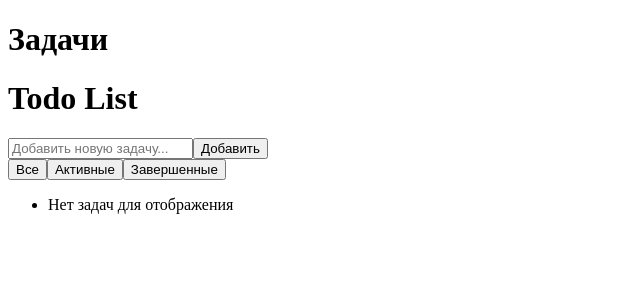
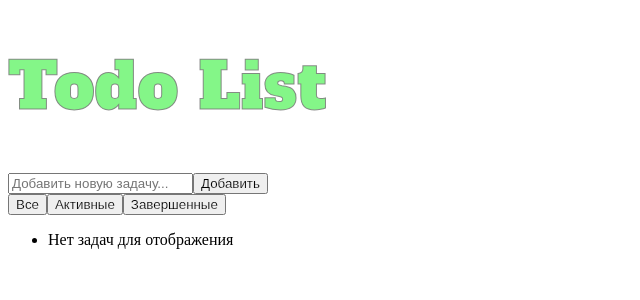
Before and after one commit to MRGiorgiosDev8/first_react_app, a React (Create React App) app: page / in a window 1280 px wide. Shown: the top 300 px of the page, without its empty margins (0-640 px from the left). Built offline with nearby package versions, Linux system fonts and the light colour scheme.

Commit message:
update buttons

```diff
--- a/public/index.html
+++ b/public/index.html
@@ -1,14 +1,15 @@
 <!DOCTYPE html>
 <html lang="en">
+
 <head>
   <meta charset="utf-8" />
   <link rel="icon" href="%PUBLIC_URL%/favicon.ico" />
+  <link rel="preconnect" href="https://fonts.googleapis.com">
+  <link rel="preconnect" href="https://fonts.gstatic.com" crossorigin>
+  <link href="https://fonts.googleapis.com/css2?family=Alfa+Slab+One&display=swap" rel="stylesheet">
   <meta name="viewport" content="width=device-width, initial-scale=1" />
   <meta name="theme-color" content="#000000" />
-    <meta
-      name="description"
-      content="Web site created using create-react-app"
-    />
+  <meta name="description" content="Web site created using create-react-app" />
   <link rel="apple-touch-icon" href="%PUBLIC_URL%/logo192.png" />
   <!--
       manifest.json provides metadata used when your web app is installed on a
@@ -26,6 +27,7 @@
     -->
   <title>React App</title>
 </head>
+
 <body class="min-h-screen">
   <noscript>You need to enable JavaScript to run this app.</noscript>
   <div id="root"></div>
@@ -40,4 +42,5 @@
       To create a production bundle, use `npm run build` or `yarn build`.
     -->
 </body>
+
 </html>
--- a/src/App.css
+++ b/src/App.css
@@ -0,0 +1,13 @@
+.h1-font {
+    font-family: "Alfa Slab One", serif;
+    font-weight: 400;
+    font-style: normal;
+    font-size: 4em;
+    color: #84f688;
+    -webkit-text-stroke: 1px rgba(116, 116, 116, 0.825);
+    letter-spacing: 0.6px;
+}
+
+.custom-button, .custom-buttons {
+    -webkit-text-stroke: 0.2px white;
+}
--- a/src/App.js
+++ b/src/App.js
@@ -51,7 +51,7 @@ function App() {
 
   return (
     <div className="max-w-md mx-auto p-4">
-      <h1 className="text-2xl font-bold text-center   text-gray-800">Задачи</h1>
+      {/* <h1 className="text-2xl font-bold text-center   text-gray-800">Задачи</h1> */}
 
       <TodoForm onAdd={addTodo} />
 
--- a/src/components/FilterButtons.jsx
+++ b/src/components/FilterButtons.jsx
@@ -11,9 +11,9 @@ export default function FilterButtons({ filter, setFilter }) {
         <button
           key={f.value}
           onClick={() => setFilter(f.value)}
-          className={`px-4 py-2 rounded-md ${filter === f.value
-            ? 'bg-green-500 text-white'
-            : 'bg-gray-200 text-gray-700 hover:bg-gray-300'}`}
+          className={`px-4 py-2 rounded-md custom-buttons ${filter === f.value
+            ? 'bg-[#84e187] text-white font-medium'
+            : 'bg-gray-200 text-[#686868] font-medium hover:bg-gray-300'}`}
         >
           {f.label}
         </button>
--- a/src/components/TodoForm.jsx
+++ b/src/components/TodoForm.jsx
@@ -11,7 +11,7 @@ export default function TodoForm({ onAdd }) {
 
   return (
     <>
-      <h1 className="text-3xl font-bold text-center mt-[8vh] mb-6 text-gray-800">
+      <h1 className="h1-font  text-center mt-[8vh] mb-6">
         Todo List
       </h1>
 
@@ -26,7 +26,7 @@ export default function TodoForm({ onAdd }) {
           />
           <button
             type="submit"
-            className="px-4 py-2 bg-green-500 ml-3 text-white font-medium rounded-lg hover:bg-green-600 focus:outline-none focus:ring-2 focus:ring-green-500"
+            className="px-4 custom-button py-2 transition-all ease-out duration-200 bg-[#84f688] ml-3 text-[#686868] font-medium rounded-lg hover:bg-[#84e187] hover:text-white focus:outline-none focus:ring-2 focus:ring-green-500"
           >
             Добавить
           </button>
--- a/src/index.js
+++ b/src/index.js
@@ -1,6 +1,7 @@
 import React from 'react';
 import ReactDOM from 'react-dom/client';
 import './index.css';
+import './App.css';
 import App from './App';
 import reportWebVitals from './reportWebVitals';
 
```
Lines whose indentation alone changed are shown as unchanged.
